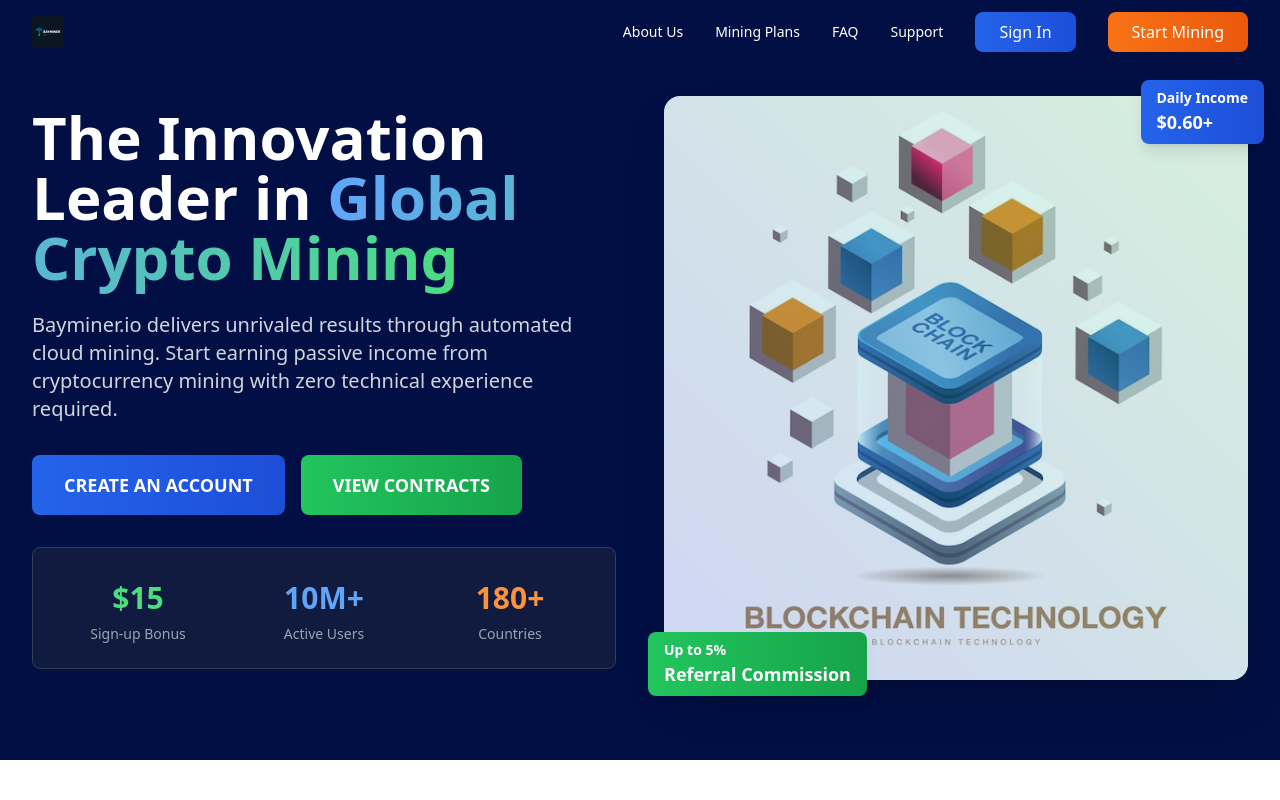
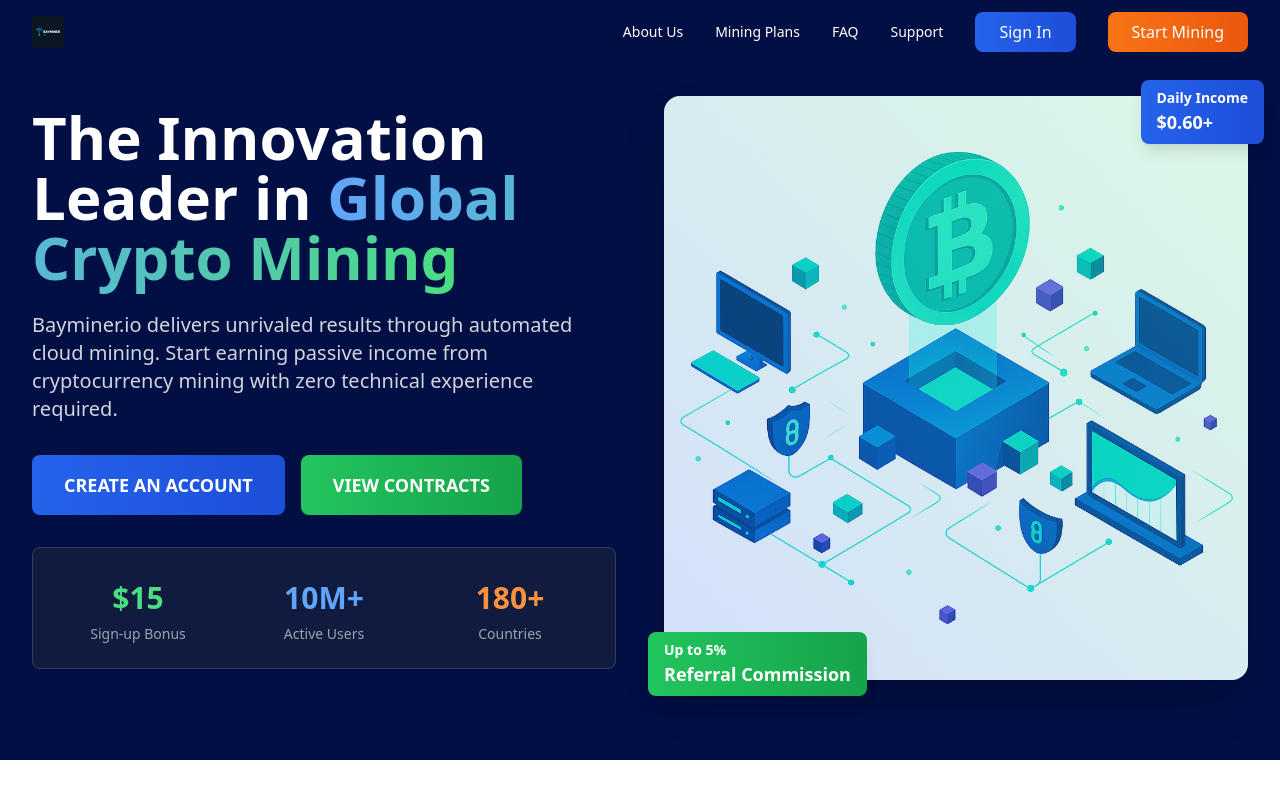
Before and after one commit to Oceanteel/bayMine, a React (Vite) app: page / in a window 1280 px wide. Shown: the top 800 px of the page. Built offline with nearby package versions, Linux system fonts and the light colour scheme.

Commit message:
Update hero section with new image

```diff
--- a/src/components/Hero.tsx
+++ b/src/components/Hero.tsx
@@ -50,7 +50,7 @@ export default function Hero() {
           <div className="relative mt-8 lg:mt-0">
             <div className="relative z-10">
               <img
-                src="/images/blockchain_3d.jpg"
+                src="/images/HeroImage.png"
                 alt="Crypto Mining Technology"
                 className="w-full h-auto rounded-2xl shadow-2xl"
               />
```
